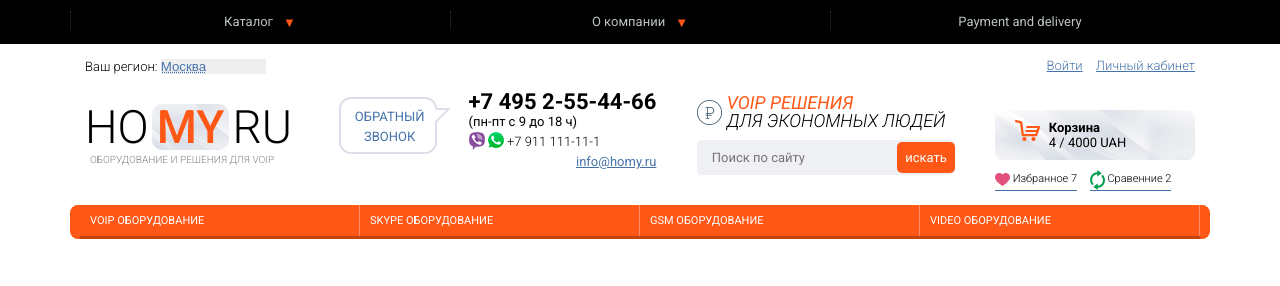
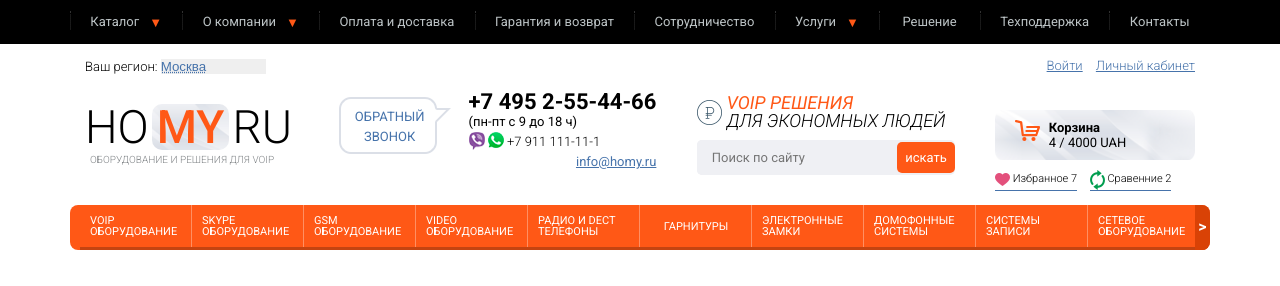
Before and after one commit to alexgul1/PM-Project-1, a plain HTML site: page index.html in a window 1280 px wide. Shown: the top 286 px of the page. Drawn offline with Linux system fonts and the light colour scheme.

Commit message:
fixed menu render, added menu items in config file

```diff
--- a/js/config.js
+++ b/js/config.js
@@ -11,6 +11,57 @@ const BASKET = {
 };
 
 const TOP_MENU = {
+  extra_element: {
+    order: 10,
+    title: "Лишний элемент",
+    url: "extra_element.html"
+  },
+  solution: {
+    order: 7,
+    title: "Решение",
+    url: "solution.html"
+  },
+  technical_support: {
+    order: 8,
+    title: "Техподдержка",
+    url: "technical_support.html"
+  },
+  contacts: {
+    order: 9,
+    title: "Контакты",
+    url: "contacts.html"
+  },
+  warranty_return: {
+    order: 4,
+    title: "Гарантия и возврат",
+    url: "warranty_return.html"
+  },
+  cooperation: {
+    order: 5,
+    title: "Сотрудничество",
+    url: "cooperation.html"
+  },
+  services: {
+    order: 6,
+    title: "Услуги",
+    submenu: [
+      {
+        order: 2,
+        title: 'Услуга 2',
+        url: 'service-2.html',
+      },
+      {
+        order: 1,
+        title: 'Услуга 1',
+        url: 'service-1.html',
+      },
+      {
+        order: 3,
+        title: 'Услуга 3',
+        url: 'service-3.html',
+      }
+    ]
+  },
   catalog: {
     order: 1,
     title: 'Каталог',
@@ -45,12 +96,57 @@ const TOP_MENU = {
   },
   payment_delivery: {
     order: 3,
-        title: 'Payment and delivery',
+    title: 'Оплата и доставка',
     url: 'payment_delivery.html',
   }
 };
 
 const MENU = [
+  {
+    order: 9,
+    title: 'Системы записи',
+    url: 'recording_system.html'
+  },
+  {
+    order: 10,
+    title: 'Сетевое оборудование',
+    url: 'network_equipment.html'
+  },
+  {
+    order: 11,
+    title: 'IP Телефоны',
+    url: 'ip_phones.html'
+  },
+  {
+    order: 12,
+    title: 'Wi-Fi оборудование',
+    url: 'wifi_equipment.html'
+  },
+  {
+    order: 13,
+    title: 'Bluetooth оборудование',
+    url: 'bluetooth_equipment.html'
+  },
+  {
+    order: 5,
+    title: 'Радио и Dect телефоны',
+    url: 'radio_dect_phones.html'
+  },
+  {
+    order: 6,
+    title: 'Гарнитуры',
+    url: 'headset.html',
+  },
+  {
+    order: 7,
+    title: 'Электронные замки',
+    url: 'electronic_locks.html'
+  },
+  {
+    order: 8,
+    title: 'Домофонные системы',
+    url: 'intercom_systems.html'
+  },
   {
     order: 1,
     title: 'VOIP ОБОРУДОВАНИЕ',
--- a/js/menuComponent.js
+++ b/js/menuComponent.js
@@ -1,30 +1,33 @@
+const renderOneItemTopMenu = (item) => {
+  if(!item.hasOwnProperty("submenu")) {
+    return `<a class="menu-item" href="${item.url}">${item.title}</a>`
+  }
+
+  item.submenu.sort((a, b) => a.order - b.order);
+
+  const subMenu = item.submenu.reduce((accum, obj) => {
+    return accum + `<a class="sub-menu_item" href="${obj.url}">${obj.title}</a>`
+  }, "");
+
+  return `<div class="sub-menu">
+            <a class="menu-item">${item.title}</a>
+            <div class="sub-menu_items">${subMenu}</div>
+          </div>`;
+}
+
 const renderTopMenu = () => {
   const topMenu = document.querySelector('.menu-items');
-  let count = 0;
-  for (let key of Object.keys(TOP_MENU)) {
-    if (count >= 9) return;
 
-    const menuItem = TOP_MENU[key];
+  const topMenuList = Object.values(TOP_MENU).sort((a, b) => a.order - b.order);
+  topMenuList.splice(9);
 
-    if (menuItem.hasOwnProperty("submenu")) {
-      const subMenu = menuItem.submenu.reduce((accum, obj) => {
-        return accum + `<a class="sub-menu_item" href="${obj.url}">${obj.title}</a>`
-      }, "");
-
-      topMenu.innerHTML += `<div class="sub-menu">
-                                <a class="menu-item">${menuItem.title}</a>
-                                <div class="sub-menu_items">${subMenu}</div>
-                              </div>`;
-
-    } else {
-      topMenu.innerHTML += `<a class="menu-item" href="${menuItem.url}">${menuItem.title}</a>`
-    }
-    count++;
-  }
+  topMenu.innerHTML = topMenuList.reduce((accum, item) => accum + renderOneItemTopMenu(item), "");
 }
 
 const renderMenu = () => {
   const menu = document.querySelector('#categories');
+  MENU.sort((a, b) => a.order - b.order);
+
   if(MENU.length > 10) {
     menu.innerHTML = `<div class="category-arrow_left" data-slide="prev" data-target="#categories" role="button">&lt;</div>`
   }
@@ -33,5 +36,7 @@ const renderMenu = () => {
 
   if(MENU.length > 10) {
     menu.innerHTML += `<div class="category-arrow_right" data-slide="next" data-target="#categories" role="button">&gt;</div>`
+  } else {
+    menu.classList.add("no-arrows")
   }
 }
--- a/js/sliders.js
+++ b/js/sliders.js
@@ -35,6 +35,7 @@ const menuSlideToggle = (dataSet, displayedItems) => {
 
   if (indicesList[dataSet.target] + displayedItems >= children.length) {
     nextArrow.style.display = "none";
+    indicesList[dataSet.target] = children.length - displayedItems;
   } else if (nextArrow.style.display === "none") {
     nextArrow.style.display = "block";
   }
@@ -52,7 +53,7 @@ const menuSlideToggle = (dataSet, displayedItems) => {
 
   for (let i = 0; i < displayedItems; i++) {
     if (children[indicesList[dataSet.target] + i]) {
-      children[indicesList[dataSet.target] + i].style.display = "block";
+      children[indicesList[dataSet.target] + i].style.display = "flex";
     }
   }
 }
--- a/styles/style.css
+++ b/styles/style.css
@@ -1738,7 +1738,7 @@ body {
 
     .menu .container .menu-items {
         display: grid;
-        grid-template-columns: repeat(auto-fit, minmax(100px, 1fr));
+        grid-template-columns: repeat(auto-fit, minmax(100px, auto));
     }
 
     .menu .menu-item {
@@ -1789,7 +1789,7 @@ body {
         background: var(--orange);
         grid-auto-flow: column;
         grid-auto-columns: auto;
-        grid-template-columns: repeat(auto-fit, minmax(112px, 1fr));
+        grid-template-columns: repeat(auto-fit, minmax(112px, auto));
 
         display: grid;
         color: #fff;
@@ -1797,6 +1797,11 @@ body {
         overflow: hidden;
         text-transform: uppercase;
         font-size: 11px;
+        min-height: 45px;
+    }
+
+    .categories.no-arrows {
+        padding: 0;
     }
 
     .category {
@@ -1805,6 +1810,11 @@ body {
         border-bottom: #c44411 3px solid;
         vertical-align: middle;
         color: #ffffff;
+        width: 100%;
+        height: 100%;
+        display: flex;
+        align-items: center;
+        justify-content: center;
     }
 
     .category:after {
```
Lines whose indentation alone changed are shown as unchanged.
